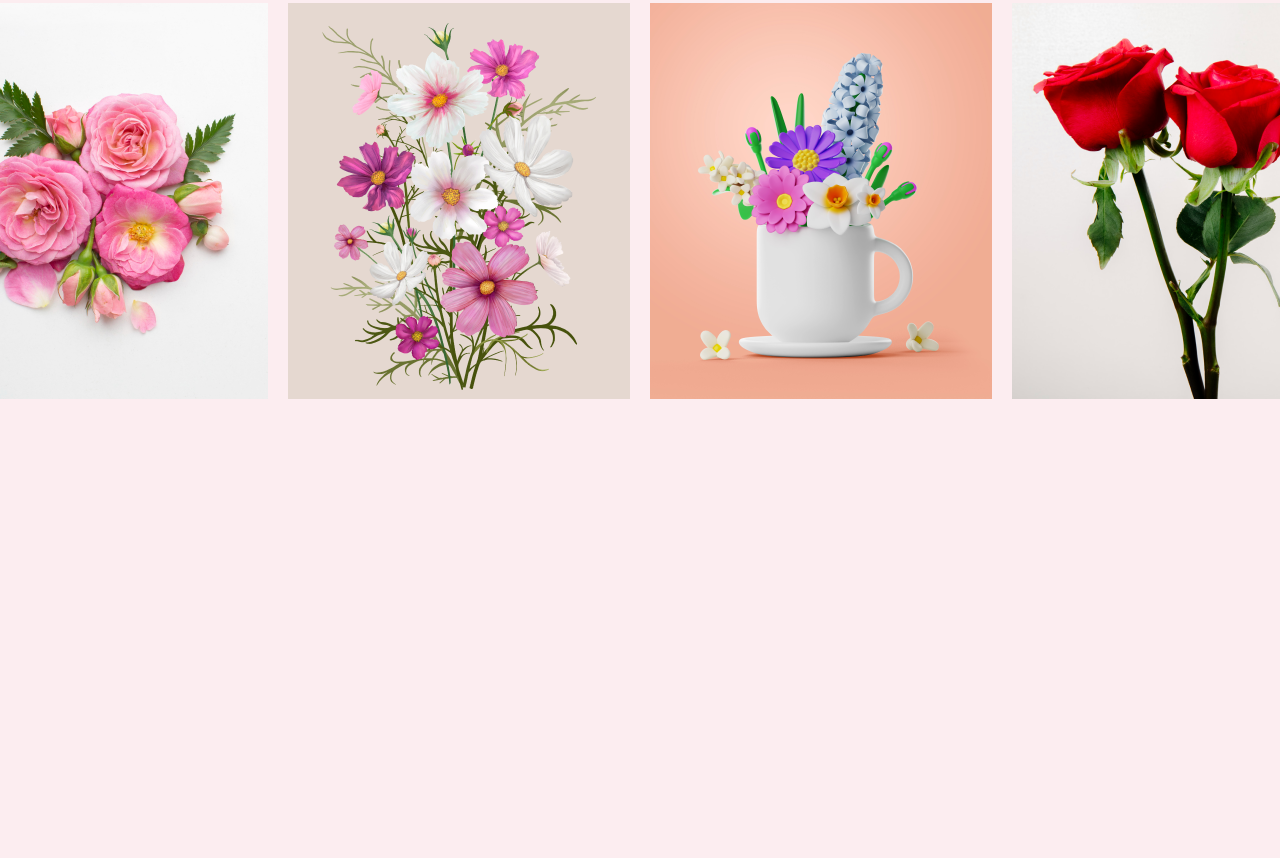
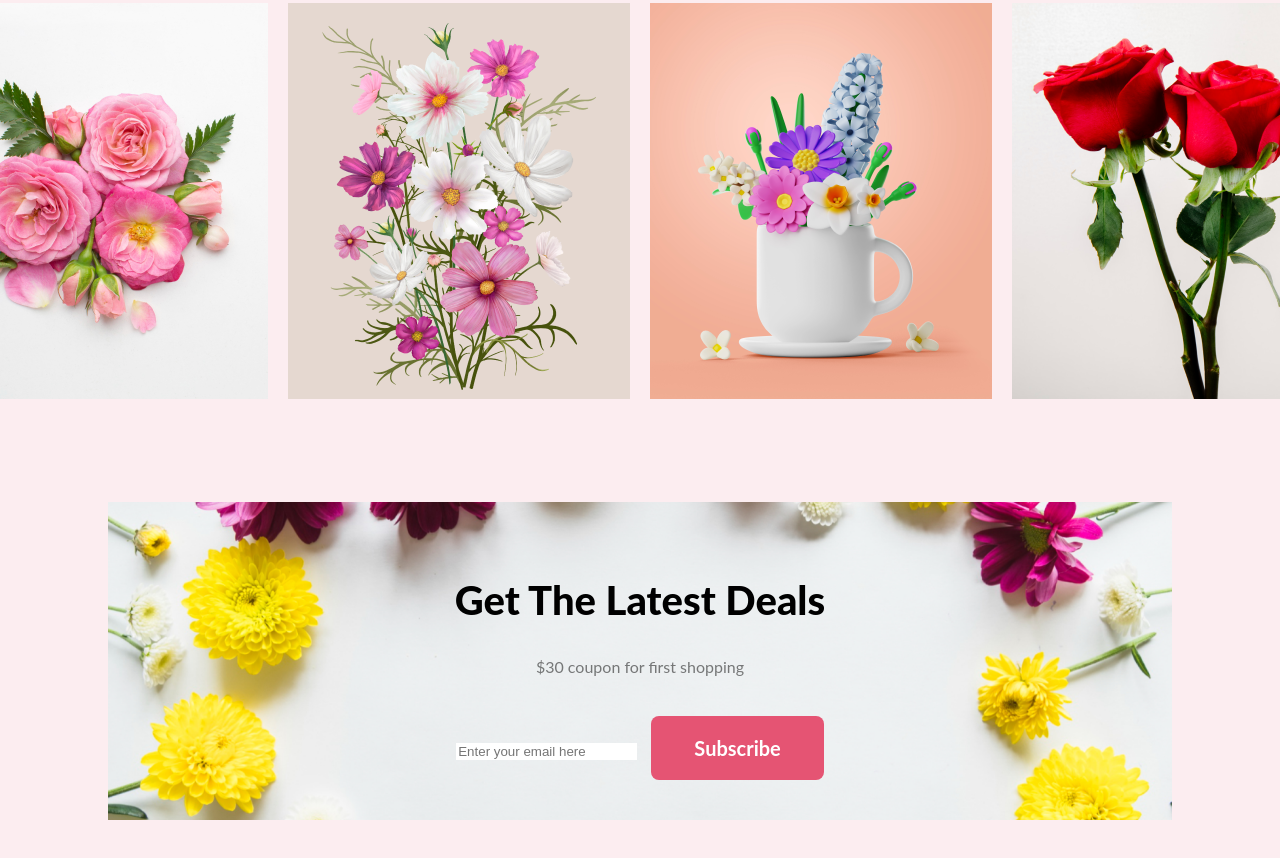
Before and after one commit to NafiunSakin/Assignment-1, a plain HTML site: page index.html in a window 1280 px wide. Shown: the part 2420-3278 px from the top of the page. Before the commit the page ends 2830 px from the top, so only its background shows below. Drawn offline with Linux system fonts and the light colour scheme.

Commit message:
added section 06

```diff
--- a/index.html
+++ b/index.html
@@ -127,6 +127,23 @@
 
     </section>
 
+    <!-- Section-06 -->
+    <section>
+
+        <div class="bg-text background">
+            <div class="align-layout">
+                <h1 class="feature-h">Get The Latest Deals</h1>
+                <p class="feature-p">$30 coupon for first shopping</p>
+            </div>
+
+            <div style="margin-top: 40px;">
+                <input type="text" placeholder="Enter your email here">
+                <a class="link-button" target="_blank" href="">Subscribe</a>
+
+            </div>
+
+        </div>
+    </section>
     <footer>
 
     </footer>
```
Also changed, not shown: style.css (line endings or trailing spaces).
